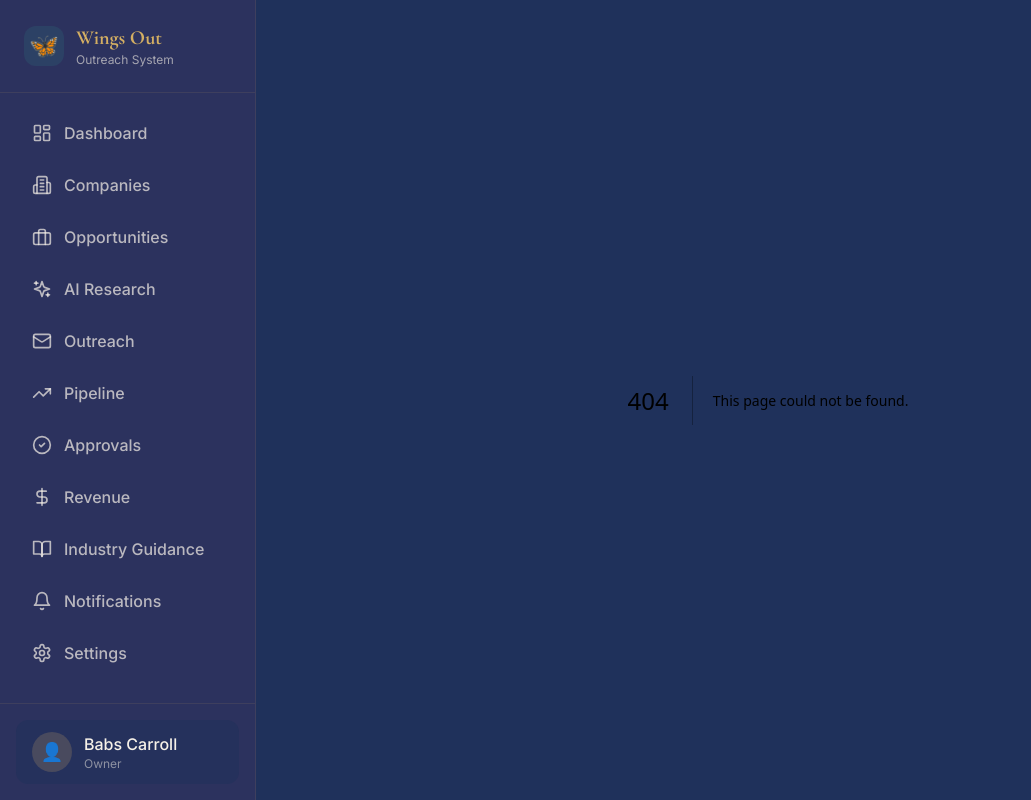
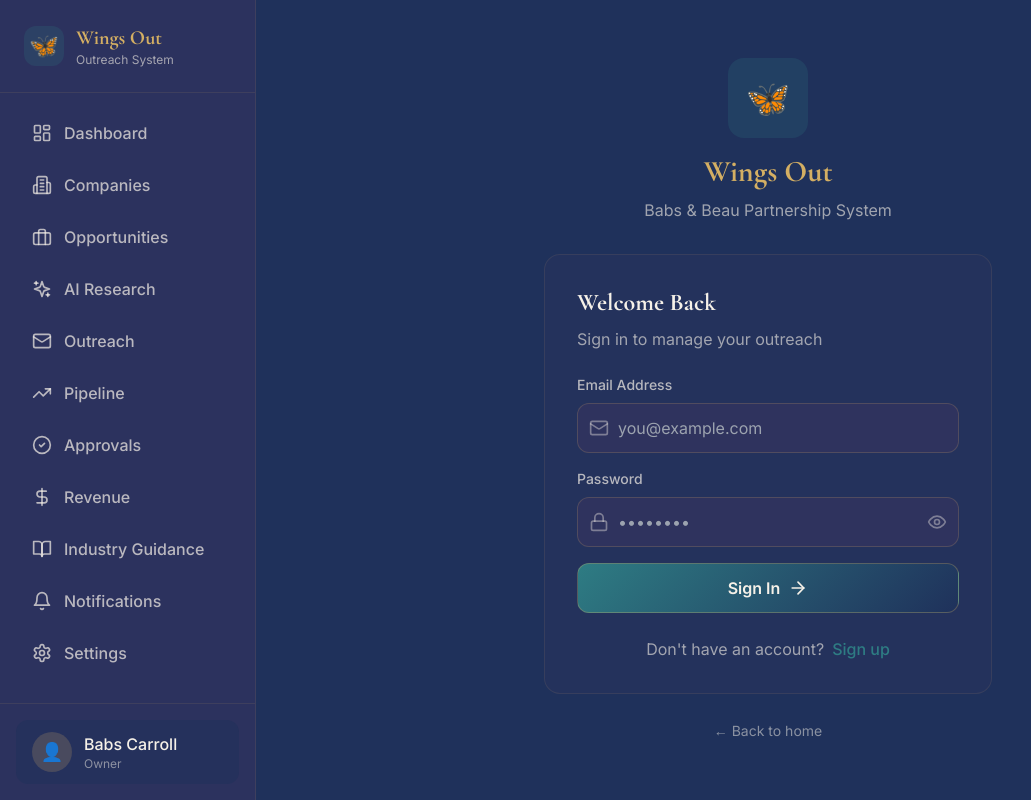
Before and after one commit to ButterflyBabs/wings-out-outreach, a Next.js app: page /login in a window 1280 px wide. Before the commit this address had no page. Shown: the whole page, without its empty margins (0-1031 px from the left). Built offline with nearby package versions, Linux system fonts and the light colour scheme.

Commit message:
Add login/signup page with Supabase auth

```diff
--- /dev/null
+++ b/app/login/page.tsx
@@ -0,0 +1,212 @@
+'use client';
+
+import { useState } from 'react';
+import { Mail, Lock, Eye, EyeOff, ArrowRight, CheckCircle2, Loader2 } from 'lucide-react';
+import Link from 'next/link';
+import { useRouter } from 'next/navigation';
+
+export default function LoginPage() {
+  const router = useRouter();
+  const [isLogin, setIsLogin] = useState(true);
+  const [showPassword, setShowPassword] = useState(false);
+  const [loading, setLoading] = useState(false);
+  const [error, setError] = useState('');
+  const [success, setSuccess] = useState('');
+
+  const [formData, setFormData] = useState({
+    email: '',
+    password: '',
+    confirmPassword: ''
+  });
+
+  async function handleSubmit(e: React.FormEvent) {
+    e.preventDefault();
+    setError('');
+    setSuccess('');
+    setLoading(true);
+
+    try {
+      const { supabase } = await import('@/lib/supabase');
+
+      if (isLogin) {
+        // Login
+        const { error } = await supabase.auth.signInWithPassword({
+          email: formData.email,
+          password: formData.password
+        });
+
+        if (error) throw error;
+
+        setSuccess('Login successful! Redirecting...');
+        setTimeout(() => router.push('/'), 1500);
+      } else {
+        // Sign up
+        if (formData.password !== formData.confirmPassword) {
+          throw new Error('Passwords do not match');
+        }
+
+        if (formData.password.length < 6) {
+          throw new Error('Password must be at least 6 characters');
+        }
+
+        const { error } = await supabase.auth.signUp({
+          email: formData.email,
+          password: formData.password
+        });
+
+        if (error) throw error;
+
+        setSuccess('Account created! Please check your email to confirm.');
+        setTimeout(() => {
+          setIsLogin(true);
+          setSuccess('');
+        }, 3000);
+      }
+    } catch (err: any) {
+      setError(err.message || 'An error occurred');
+    } finally {
+      setLoading(false);
+    }
+  }
+
+  return (
+    <div className="min-h-screen flex items-center justify-center p-4">
+      <div className="w-full max-w-md">
+        {/* Logo */}
+        <div className="text-center mb-8">
+          <div className="w-20 h-20 rounded-2xl bg-sacred-teal/20 flex items-center justify-center mx-auto mb-4">
+            <span className="text-4xl">🦋</span>
+          </div>
+          <h1 className="font-serif text-3xl font-bold text-warm-gold">Wings Out</h1>
+          <p className="text-ivory-light/60 mt-2">Babs & Beau Partnership System</p>
+        </div>
+
+        {/* Form Card */}
+        <div className="bg-royal-plum/10 border border-warm-gold/10 rounded-2xl p-8">
+          <h2 className="font-serif text-2xl font-bold text-ivory-light mb-2">
+            {isLogin ? 'Welcome Back' : 'Create Account'}
+          </h2>
+          <p className="text-ivory-light/60 mb-6">
+            {isLogin ? 'Sign in to manage your outreach' : 'Start your ambassador journey'}
+          </p>
+
+          {error && (
+            <div className="mb-4 p-3 bg-red-500/10 border border-red-500/30 rounded-lg text-red-400 text-sm">
+              {error}
+            </div>
+          )}
+
+          {success && (
+            <div className="mb-4 p-3 bg-green-500/10 border border-green-500/30 rounded-lg text-green-400 text-sm flex items-center gap-2">
+              <CheckCircle2 className="w-4 h-4" />
+              {success}
+            </div>
+          )}
+
+          <form onSubmit={handleSubmit} className="space-y-4">
+            <div>
+              <label className="block text-sm font-medium text-ivory-light/70 mb-2">
+                Email Address
+              </label>
+              <div className="relative">
+                <Mail className="absolute left-3 top-1/2 -translate-y-1/2 w-5 h-5 text-ivory-light/40" />
+                <input
+                  type="email"
+                  required
+                  value={formData.email}
+                  onChange={(e) => setFormData({...formData, email: e.target.value})}
+                  className="w-full pl-10 pr-4 py-3 bg-royal-plum/20 border border-warm-gold/20 rounded-xl text-ivory-light"
+                  placeholder="you@example.com"
+                />
+              </div>
+            </div>
+
+            <div>
+              <label className="block text-sm font-medium text-ivory-light/70 mb-2">
+                Password
+              </label>
+              <div className="relative">
+                <Lock className="absolute left-3 top-1/2 -translate-y-1/2 w-5 h-5 text-ivory-light/40" />
+                <input
+                  type={showPassword ? 'text' : 'password'}
+                  required
+                  value={formData.password}
+                  onChange={(e) => setFormData({...formData, password: e.target.value})}
+                  className="w-full pl-10 pr-12 py-3 bg-royal-plum/20 border border-warm-gold/20 rounded-xl text-ivory-light"
+                  placeholder="••••••••"
+                />
+                <button
+                  type="button"
+                  onClick={() => setShowPassword(!showPassword)}
+                  className="absolute right-3 top-1/2 -translate-y-1/2 text-ivory-light/40 hover:text-ivory-light"
+                >
+                  {showPassword ? <EyeOff className="w-5 h-5" /> : <Eye className="w-5 h-5" />}
+                </button>
+              </div>
+            </div>
+
+            {!isLogin && (
+              <div>
+                <label className="block text-sm font-medium text-ivory-light/70 mb-2">
+                  Confirm Password
+                </label>
+                <div className="relative">
+                  <Lock className="absolute left-3 top-1/2 -translate-y-1/2 w-5 h-5 text-ivory-light/40" />
+                  <input
+                    type={showPassword ? 'text' : 'password'}
+                    required
+                    value={formData.confirmPassword}
+                    onChange={(e) => setFormData({...formData, confirmPassword: e.target.value})}
+                    className="w-full pl-10 pr-4 py-3 bg-royal-plum/20 border border-warm-gold/20 rounded-xl text-ivory-light"
+                    placeholder="••••••••"
+                  />
+                </div>
+              </div>
+            )}
+
+            <button
+              type="submit"
+              disabled={loading}
+              className="w-full btn-primary flex items-center justify-center gap-2 py-3"
+            >
+              {loading ? (
+                <>
+                  <Loader2 className="w-5 h-5 animate-spin" />
+                  {isLogin ? 'Signing in...' : 'Creating account...'}
+                </>
+              ) : (
+                <>
+                  {isLogin ? 'Sign In' : 'Create Account'}
+                  <ArrowRight className="w-5 h-5" />
+                </>
+              )}
+            </button>
+          </form>
+
+          <div className="mt-6 text-center">
+            <p className="text-ivory-light/60">
+              {isLogin ? "Don't have an account?" : "Already have an account?"}
+              <button
+                onClick={() => {
+                  setIsLogin(!isLogin);
+                  setError('');
+                  setSuccess('');
+                }}
+                className="ml-2 text-sacred-teal hover:text-sacred-teal/80 font-medium"
+              >
+                {isLogin ? 'Sign up' : 'Sign in'}
+              </button>
+            </p>
+          </div>
+        </div>
+
+        {/* Back to home */}
+        <div className="text-center mt-6">
+          <Link href="/" className="text-ivory-light/50 hover:text-ivory-light text-sm">
+            ← Back to home
+          </Link>
+        </div>
+      </div>
+    </div>
+  );
+}
--- a/app/outreach/page.tsx
+++ b/app/outreach/page.tsx
@@ -125,7 +125,7 @@ export default function OutreachPage() {
       const { data: { user } } = await supabase.auth.getUser();
 
       if (!user) {
-        alert('Please sign in to create campaigns');
+        window.location.href = '/login';
         setSaving(false);
         return;
       }
```
